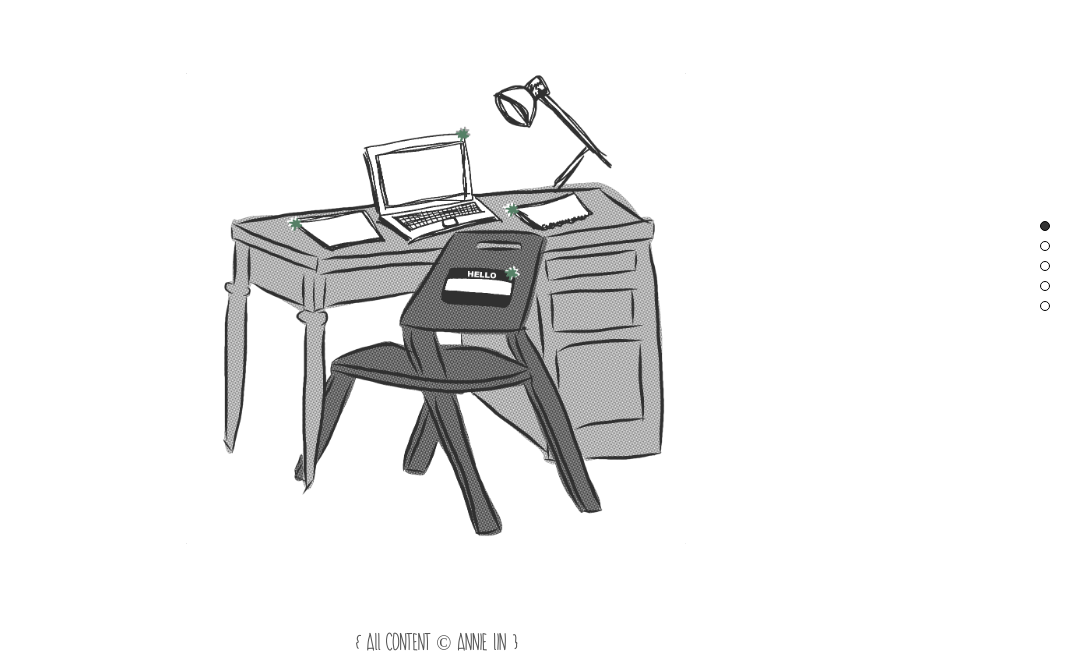
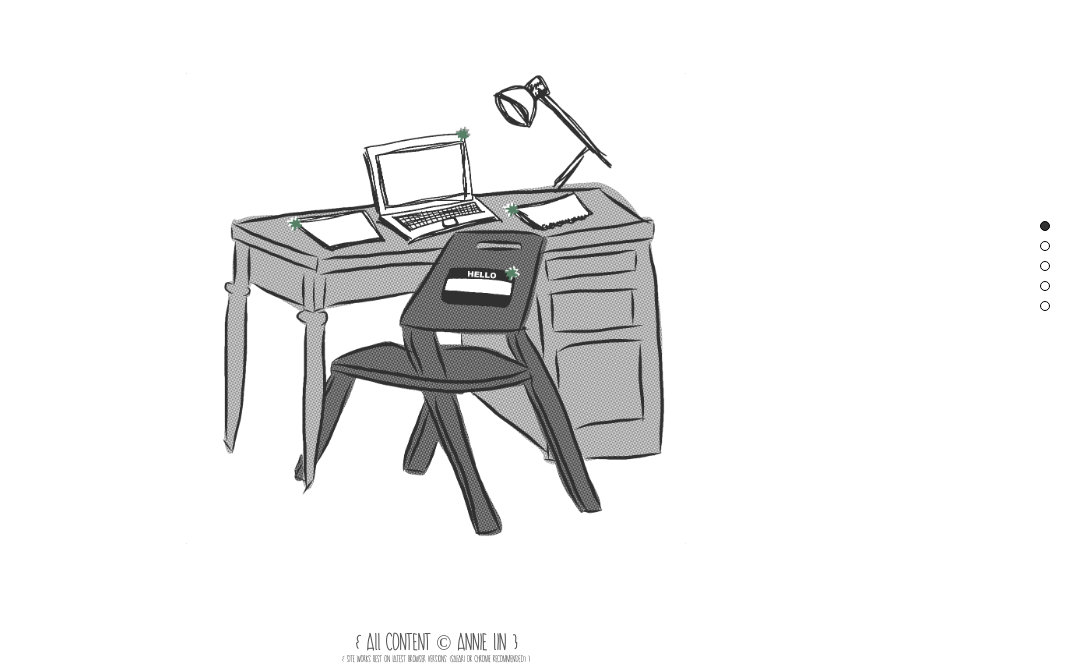
Before and after one commit to theannielin/theannielin.github.io, a plain HTML site: page index.html in a window 1280 px wide. Shown: the part 135-800 px from the top of the page, without its empty margins (204-1280 px from the left). Drawn offline with nearby package versions, Linux system fonts and the light colour scheme.

Commit message:
Update index.html

```diff
--- a/index.html
+++ b/index.html
@@ -106,6 +106,7 @@
         <div id="myfooter" class="main">
             <br>
             <p> { All content &copy Annie Lin }</p>
+            <p style="font-size:8px"> { Site Works Best On Latest Browser Versions (Safari or Chrome Recommended) }</p>
             <br>
         </div>
     </div>
```
